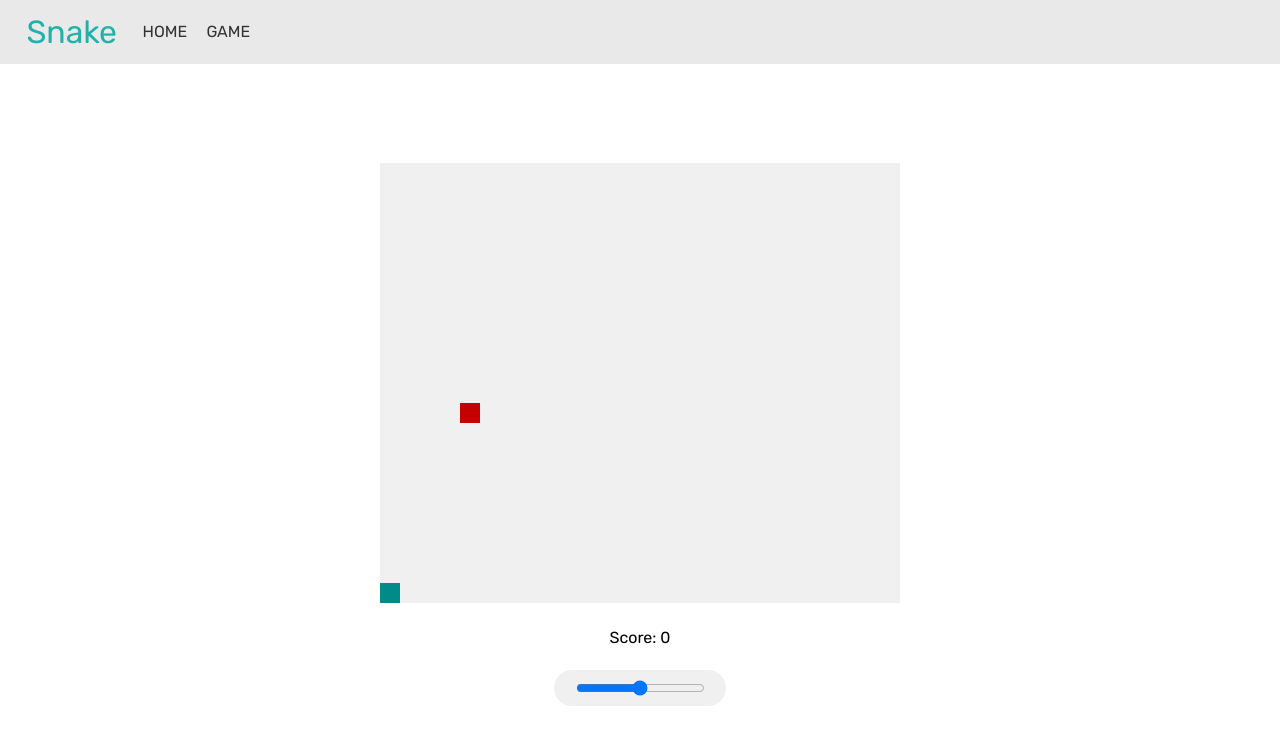
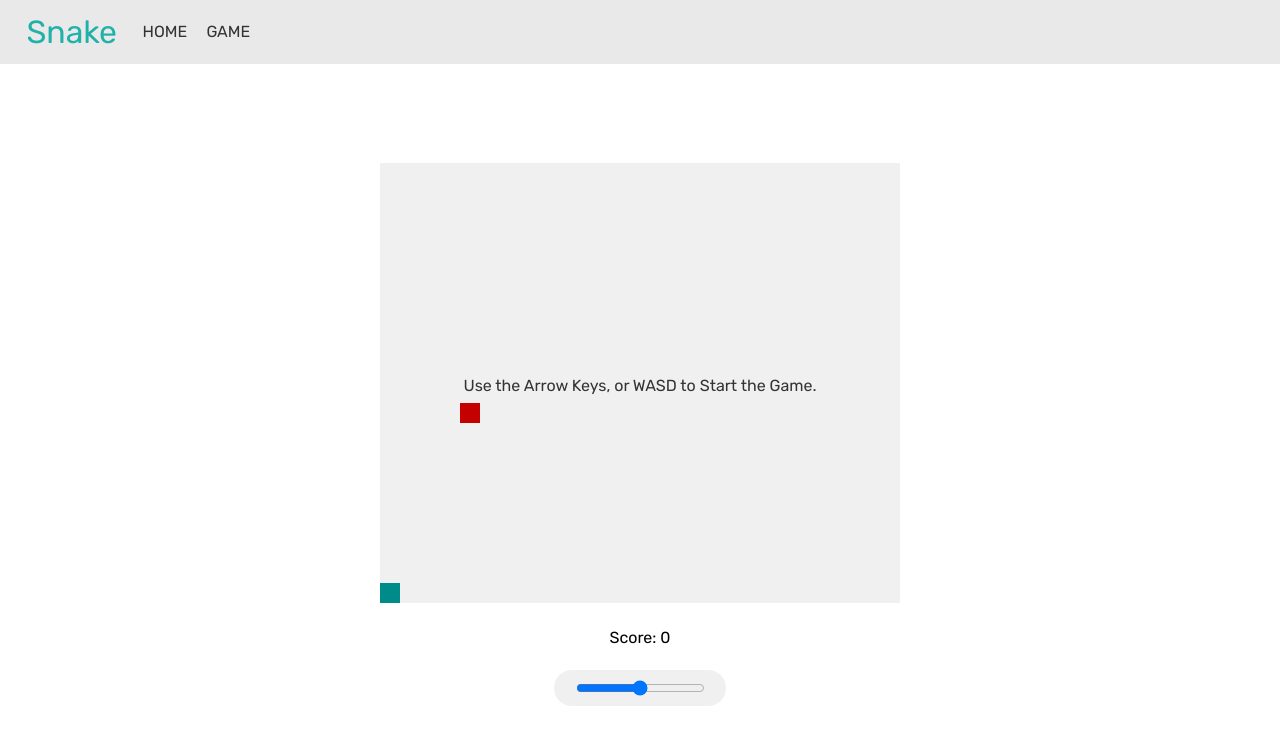
Before and after one commit to brandonburrus/snake-game, a React (Create React App) app: page /game in a window 1280 px wide. Shown: the top 744 px of the page. Built offline with nearby package versions, Linux system fonts and the light colour scheme; some icons are missing.

Commit message:
Fixed start message display issue

```diff
--- a/src/GamePage.tsx
+++ b/src/GamePage.tsx
@@ -2,7 +2,7 @@ import React, { useState, useEffect, useCallback } from "react";
 import SnakeGameController from "./game/SnakeGameController";
 import Nav from "./components/Nav";
 import SnakeGameState, { Rect } from "./game/State";
-import { fromEvent } from "rxjs";
+import { fromEvent, merge } from "rxjs";
 import { take } from "rxjs/operators";
 
 import ButtonStyling from "./components/ButtonStyling";
@@ -10,6 +10,7 @@ import GameContainer from "./components/GameContainer";
 import GameOverContainer from "./components/GameOverContainer";
 import StartGameMessage from "./components/StartGameMessage";
 import TickRateSlider from "./components/TickRateSlider";
+import { FromEventTarget } from "rxjs/internal/observable/fromEvent";
 
 export default function GamePage() {
     const [windowWidth, setWindowWidth] = useState(window.screen.width);
@@ -56,7 +57,10 @@ export default function GamePage() {
     const [showStartMessage, setShowStartMessage] = useState(true);
 
     useEffect(() => {
-        const keyboardInputStream = fromEvent(document, "keydown")
+        const keyboardInputStream = merge(
+            fromEvent(document, "keydown"),
+            fromEvent(document.getElementById("snake-game") as FromEventTarget<MouseEvent>, "mousedown")
+        )
             .pipe(take(1))
             .subscribe(() => {
                 setShowStartMessage(false);
@@ -71,7 +75,11 @@ export default function GamePage() {
             <Nav />
             {showStartMessage && (
                 <StartGameMessage>
-                    <p>Use the Arrow Keys, or WASD to Start the Game.</p>
+                    <p>
+                        {window.screen.width > 450
+                            ? "Use the Arrow Keys, or WASD to Start the Game."
+                            : "Tap on the game board in the direction you want to move"}
+                    </p>
                 </StartGameMessage>
             )}
             <GameContainer>
--- a/src/components/StartGameMessage.tsx
+++ b/src/components/StartGameMessage.tsx
@@ -10,14 +10,13 @@ export default styled.div`
     justify-content: center;
     font-family: "Rubik", Impact, Haettenschweiler, "Arial Narrow Bold", sans-serif;
     color: #333;
-    z-index: -1;
-
-    & > * {
-        z-index: 10;
-    }
 
     & > p {
         position: relative;
         bottom: 3rem;
+        text-align: center;
+        max-width: 450px;
+        margin: 30px;
+        z-index: 2;
     }
 `;
```
